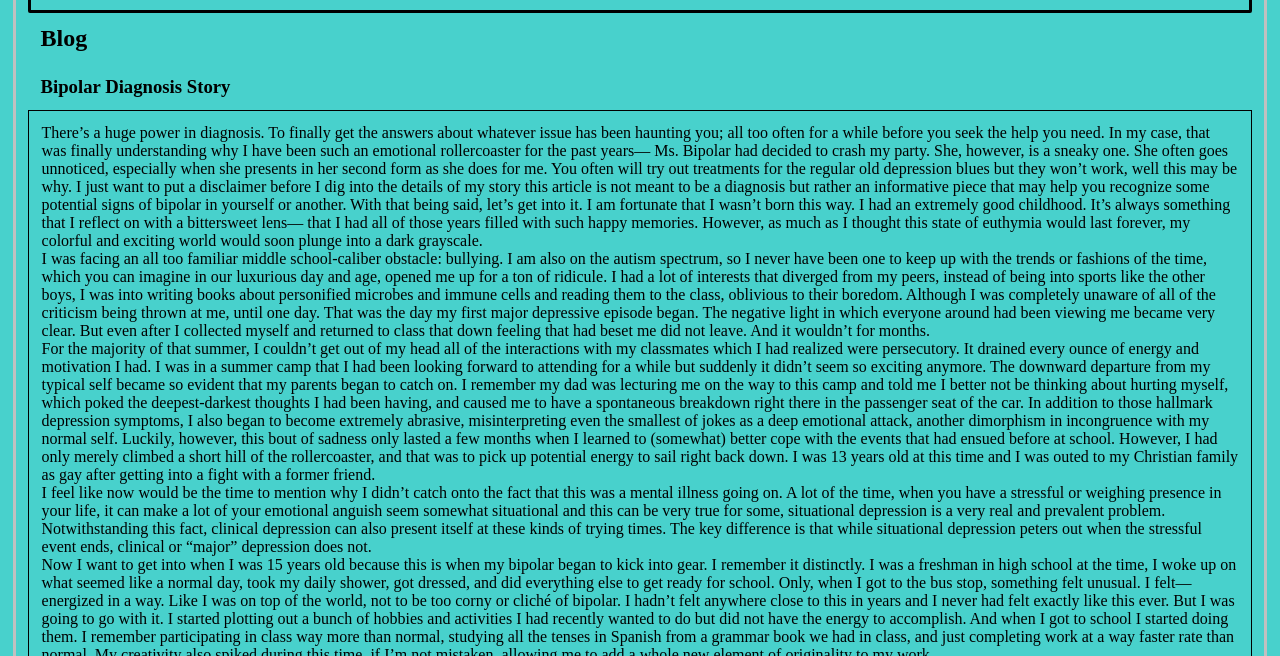
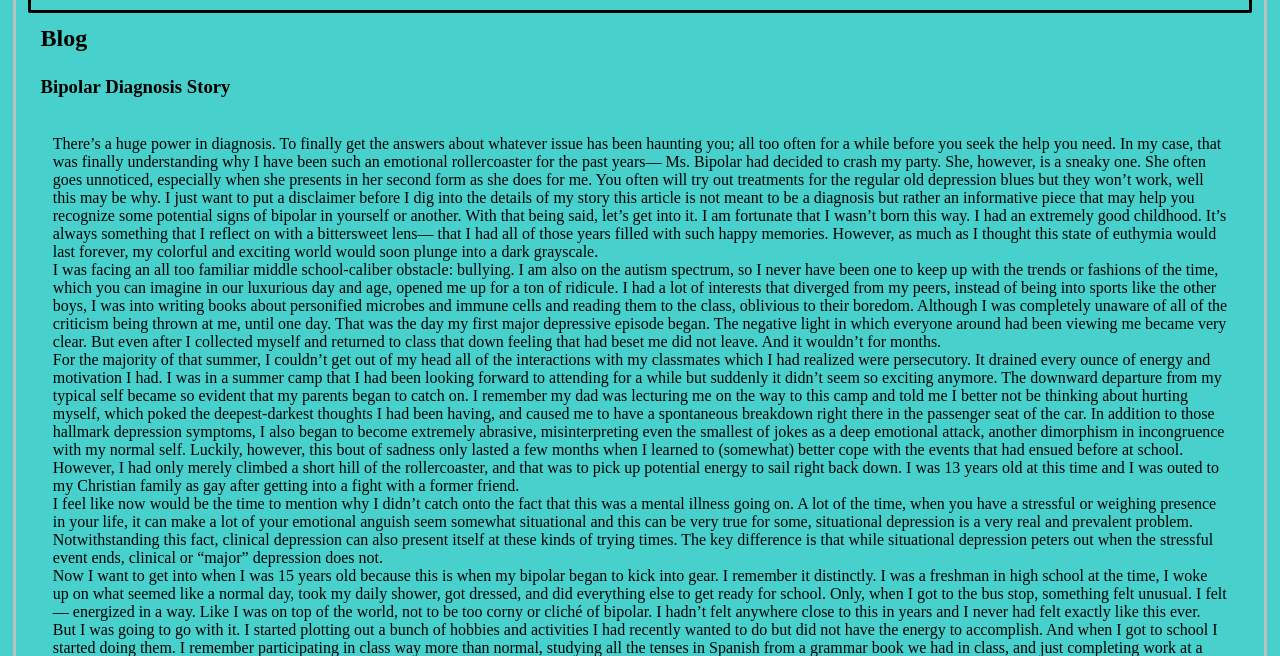
Before and after one commit to alexrichiecb/juneau, a plain HTML site: page index.html in a window 1280 px wide. Shown: the part 144-800 px from the top of the page. Drawn offline with Linux system fonts and the light colour scheme.

Commit message:
Update index.html

```diff
--- a/index.html
+++ b/index.html
@@ -31,8 +31,8 @@
                 border: 3px solid silver;
             }
             .article{
-                border: 1px black solid;
-                padding: 1%;
+                border: 0.25% black solid;
+                padding: 2%;
             }
         </style>
     </head>
```
